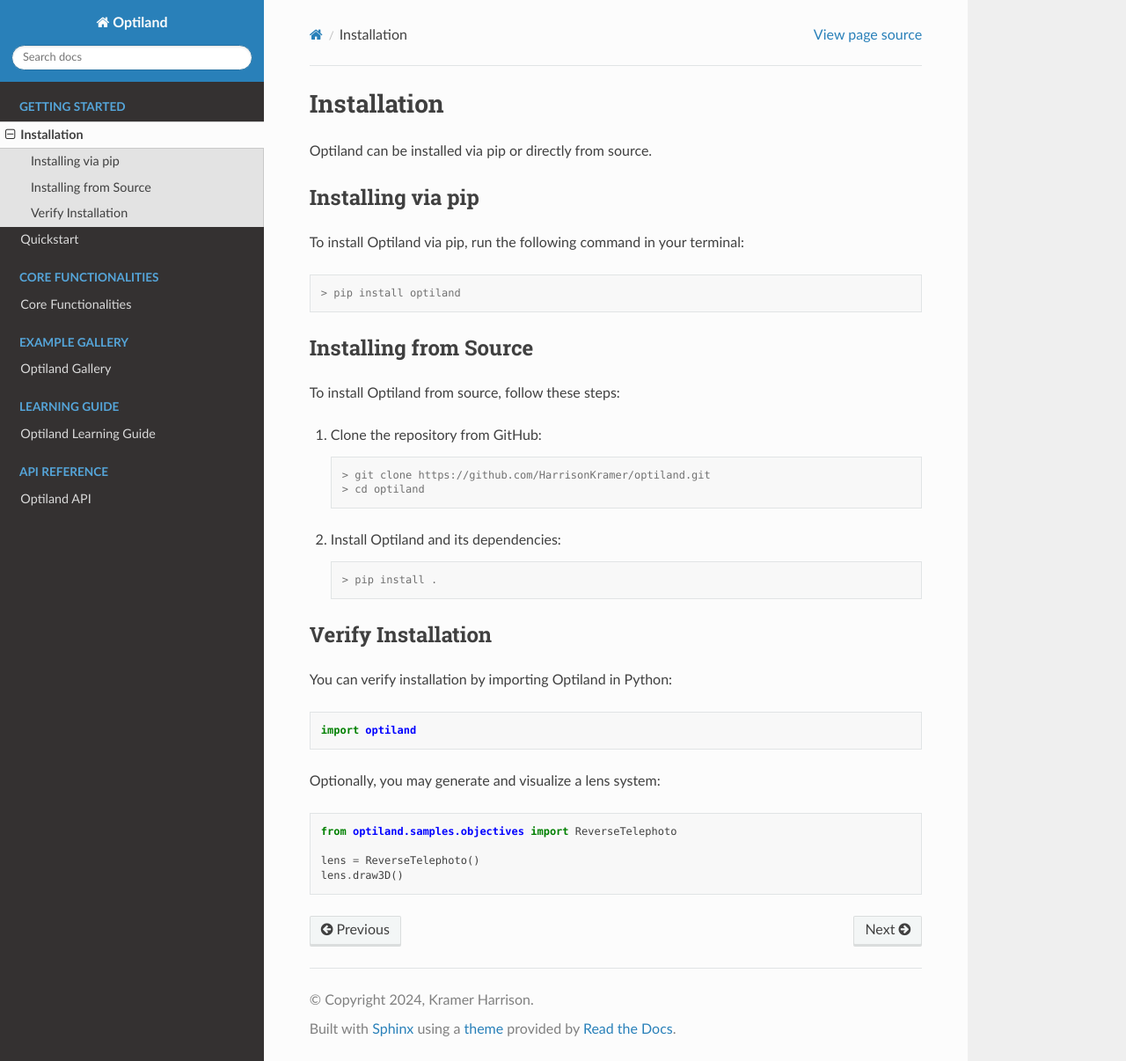
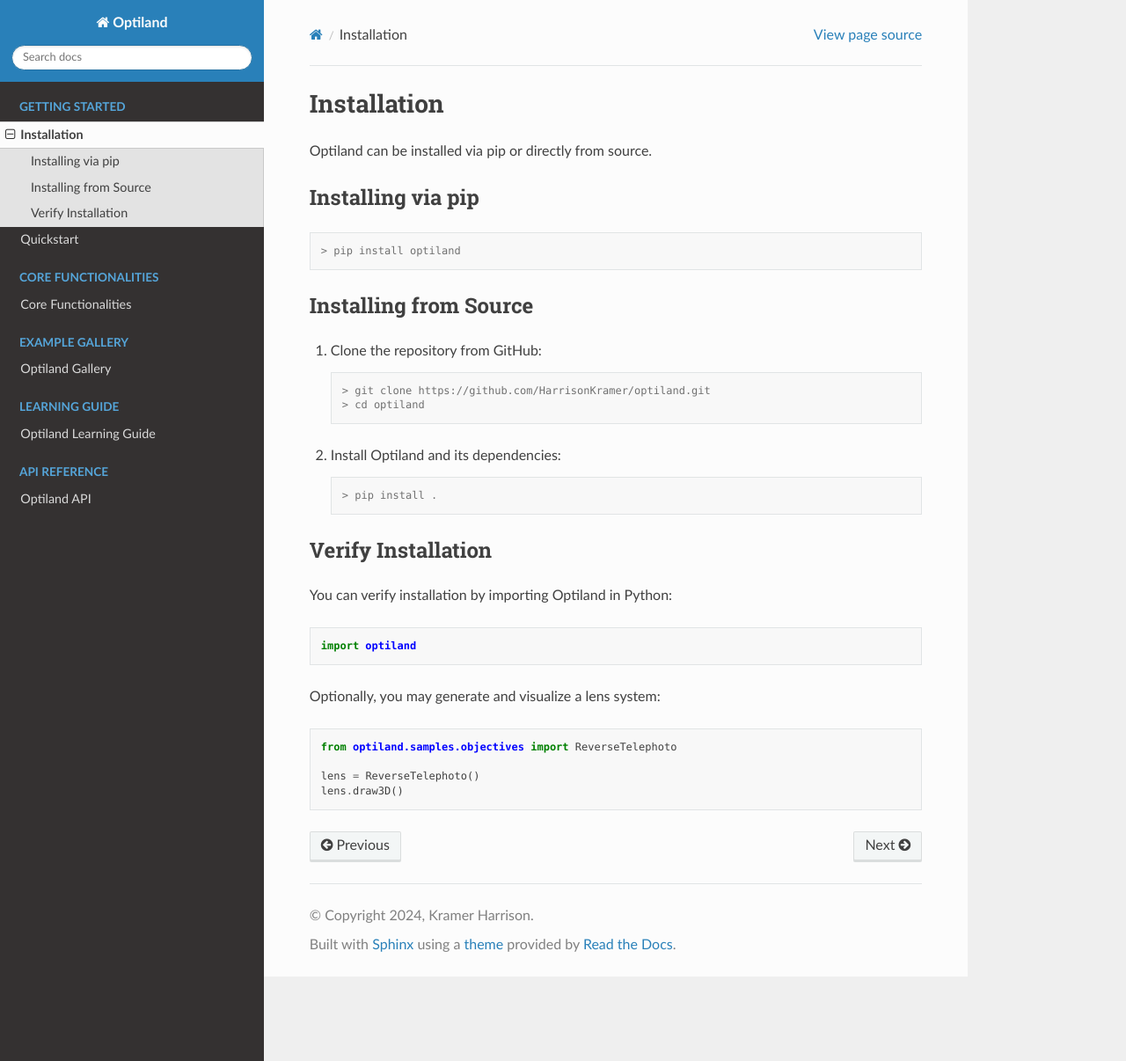
Before and after one commit to HarrisonKramer/optiland, a Sphinx documentation site: the page built from docs/installation.rst, in a window 1280 px wide and 1206 px high. Shown: the whole window at 88% size. Built offline with Sphinx 7.4.7 and the Read the Docs theme 2.0.0, drawn with Linux system fonts in a browser that asks for light colours; pages that are not in the unit, such as notebooks, are missing from menus.

Commit message:
docs: Remove obsolete text from installation.rst

```diff
--- a/docs/installation.rst
+++ b/docs/installation.rst
@@ -10,8 +10,6 @@
 Installing via pip
 ------------------
 
-To install Optiland via pip, run the following command in your terminal:
-
 .. code-block:: console
 
    > pip install optiland
@@ -19,8 +17,6 @@
 
 Installing from Source
 ----------------------
-
-To install Optiland from source, follow these steps:
 
 1. Clone the repository from GitHub:
 
```
